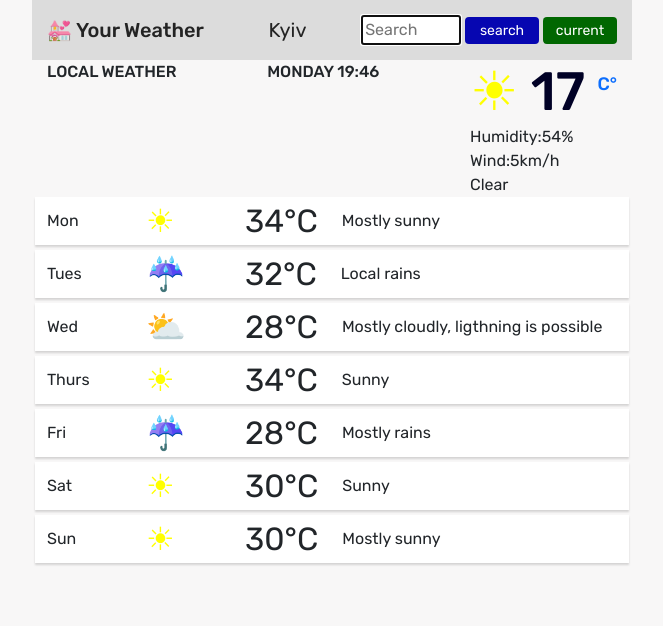
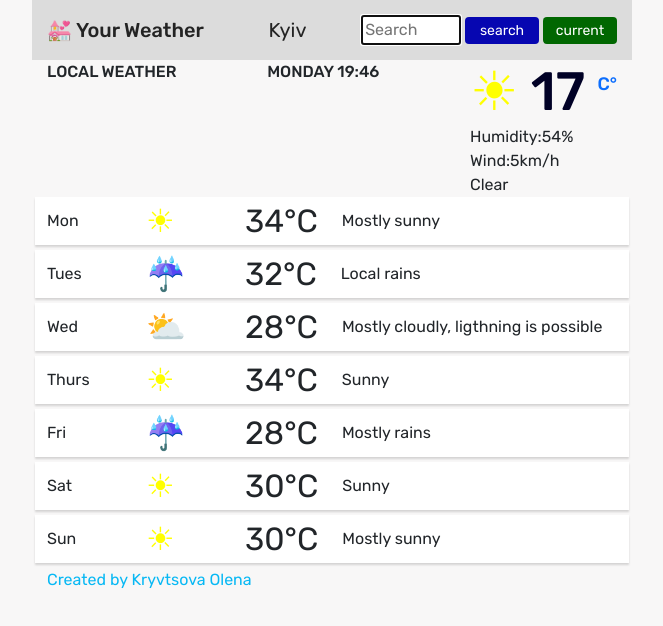
Before and after one commit to LenaK513/SheCodes-week6-hw, a plain HTML site: page week6.html in a window 1280 px wide. Shown: the whole page, without its empty margins (308-971 px from the left). Drawn offline with nearby package versions, Linux system fonts and the light colour scheme.

Commit message:
add link

```diff
--- a/css/style.css
+++ b/css/style.css
@@ -117,3 +117,12 @@ p {
 .col-icon {
   font-size: 32px;
 }
+
+.link-name {
+  color: rgb(7, 184, 244);
+  text-decoration: none;
+}
+
+/* .name {
+  color: #000;
+} */
--- a/week5.html
+++ b/week6.html
@@ -117,6 +117,7 @@
             <div class="col col-temp">30°C</div>
             <div class="col-6">Mostly sunny</div>
           </div>
+          <a href="" class="link-name"> <span class="name">Created by Kryvtsova Olena</span> </a>
         </div>
       </section>
     </main>
```
